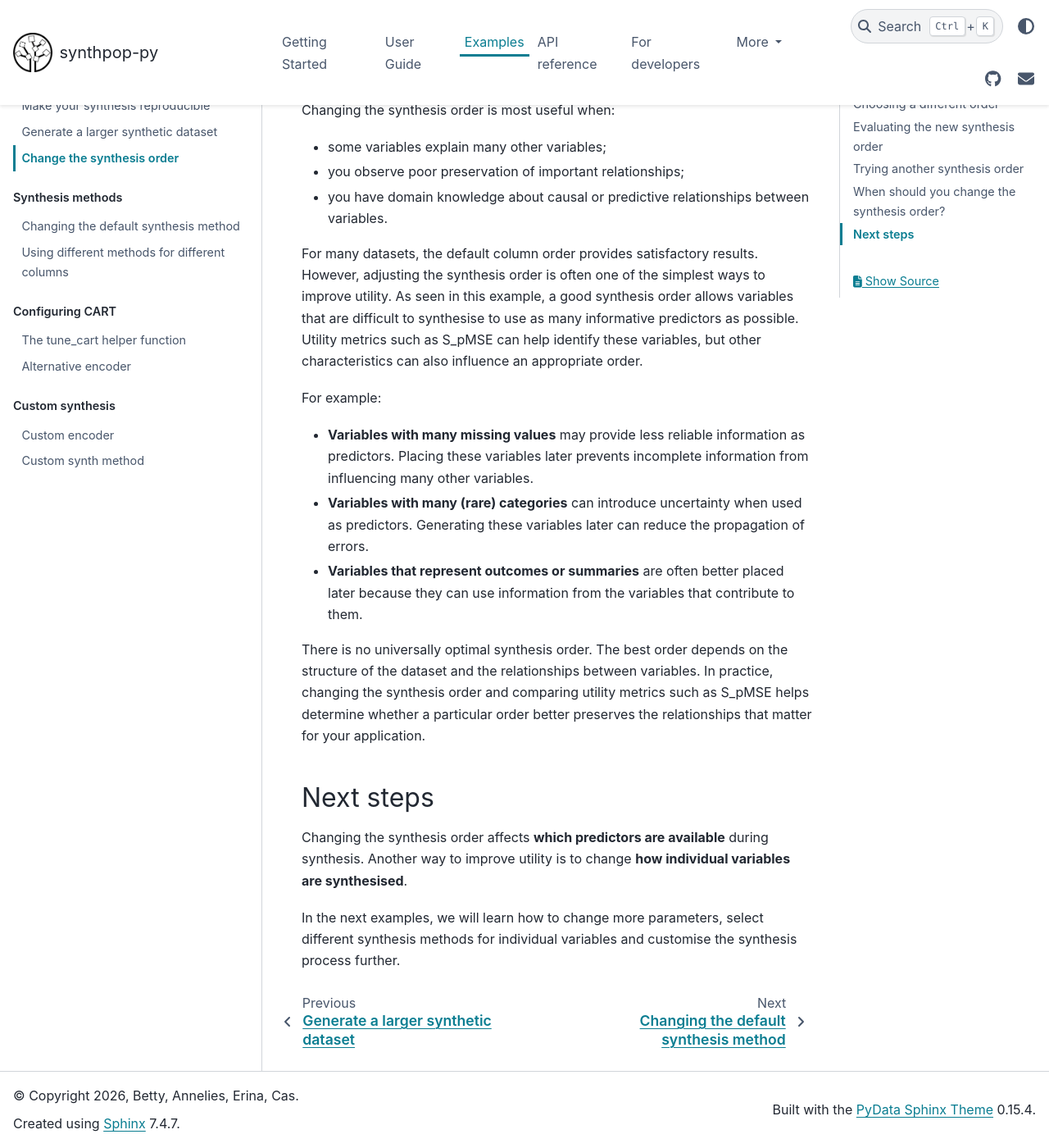
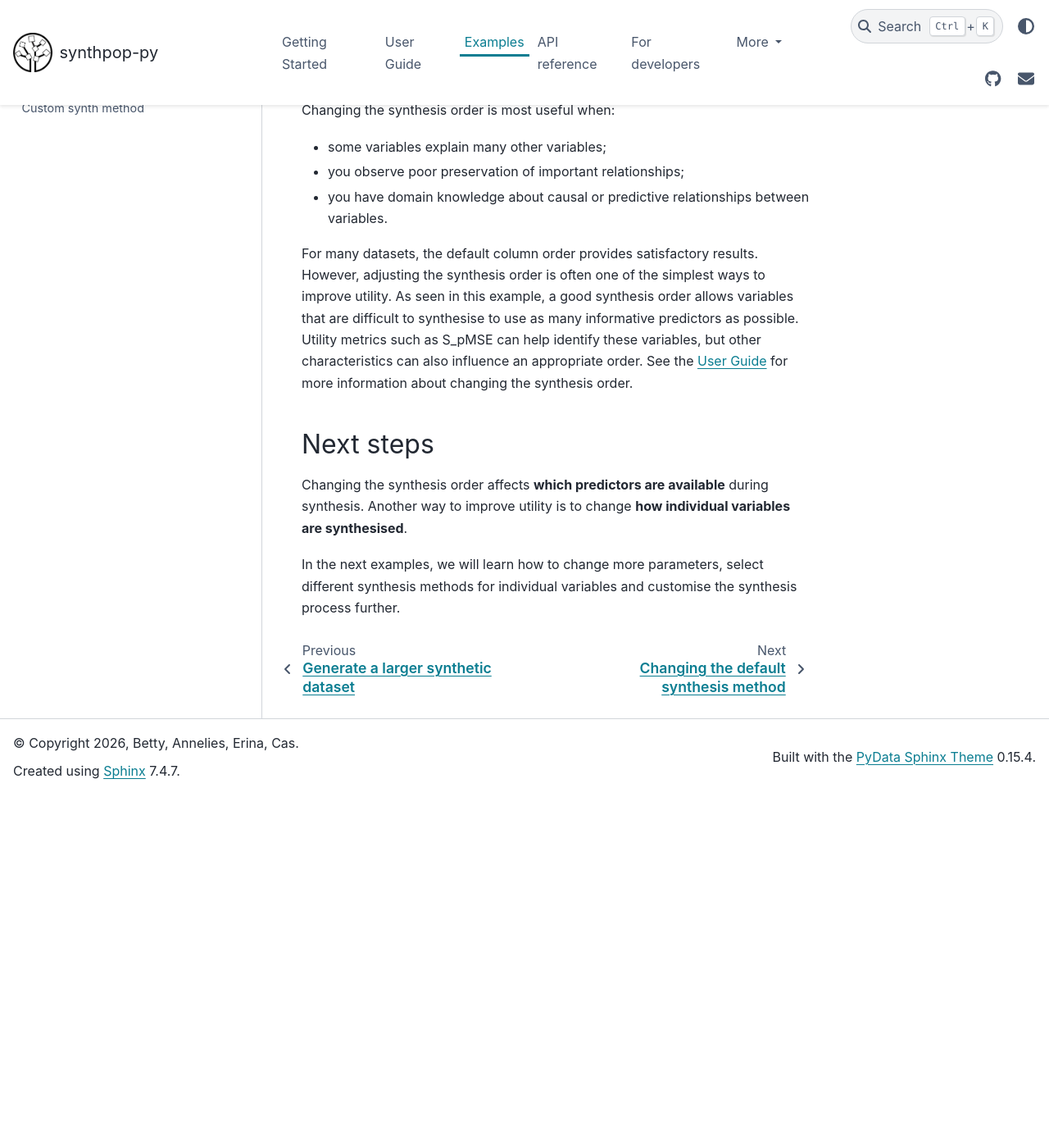
Before and after one commit to duonl/synthpop-py, a Sphinx documentation site: the page built from docs/source/examples/changing_the_synthesis_order.md, in a window 1280 px wide and 1400 px high, scrolled down 8699 px. Shown: the whole window at 82% size. Built offline with Sphinx 7.4.7 and the PyData theme 0.15.4, drawn with Linux system fonts in a browser that asks for light colours; after the commit the page ends 9668 px from its top, so only the background shows below that; some of the changed text lies outside the part shown.

Commit message:
implement feedback

```diff
--- a/docs/source/examples/changing_the_synthesis_order.md
+++ b/docs/source/examples/changing_the_synthesis_order.md
@@ -84,7 +84,7 @@ the model for `alone` can use all fourteen measurements as predictors. However,
 
 A good synthesis order often allows variables that are difficult to synthesise to use as many informative predictors as possible. One way to identify such variables is to inspect the S_pMSE heatmap. Variables that consistently appear in pairwise relationships with large S_pMSE values may benefit from being moved later in the synthesis order.
 
-There is no universally optimal synthesis order. The best order depends on the structure of the dataset and the relationships between variables. In practice, changing the synthesis order and comparing utility metrics such as S_pMSE can help determine whether the chosen order better preserves important relationships.
+There is no synthesis order that is optimal for all datasets. The best order depends on the structure of the dataset and the relationships between variables. In practice, changing the synthesis order and comparing utility metrics such as S_pMSE can help determine whether the chosen order better preserves important relationships.
 
 More information about the sequential synthesis procedure is available in [User Guide 2: Synthetic data generation](../user_guides/2_synthetic_data_generation.md).
 
@@ -203,14 +203,7 @@ Changing the synthesis order is most useful when:
 - you observe poor preservation of important relationships;
 - you have domain knowledge about causal or predictive relationships between variables.
 
-For many datasets, the default column order provides satisfactory results. However, adjusting the synthesis order is often one of the simplest ways to improve utility. As seen in this example, a good synthesis order allows variables that are difficult to synthesise to use as many informative predictors as possible. Utility metrics such as S_pMSE can help identify these variables, but other characteristics can also influence an appropriate order.
-
-For example:
-- **Variables with many missing values** may provide less reliable information as predictors. Placing these variables later prevents incomplete information from influencing many other variables.
-- **Variables with many (rare) categories**  can introduce uncertainty when used as predictors. Generating these variables later can reduce the propagation of errors.
-- **Variables that represent outcomes or summaries** are often better placed later because they can use information from the variables that contribute to them.
-
-There is no universally optimal synthesis order. The best order depends on the structure of the dataset and the relationships between variables. In practice, changing the synthesis order and comparing utility metrics such as S_pMSE helps determine whether a particular order better preserves the relationships that matter for your application.
+For many datasets, the default column order provides satisfactory results. However, adjusting the synthesis order is often one of the simplest ways to improve utility. As seen in this example, a good synthesis order allows variables that are difficult to synthesise to use as many informative predictors as possible. Utility metrics such as S_pMSE can help identify these variables, but other characteristics can also influence an appropriate order. See the {ref}`User Guide <224-column-order>` for more information about changing the synthesis order.
 
 ## Next steps
 
```
Also changed, not shown: 1 other file.
